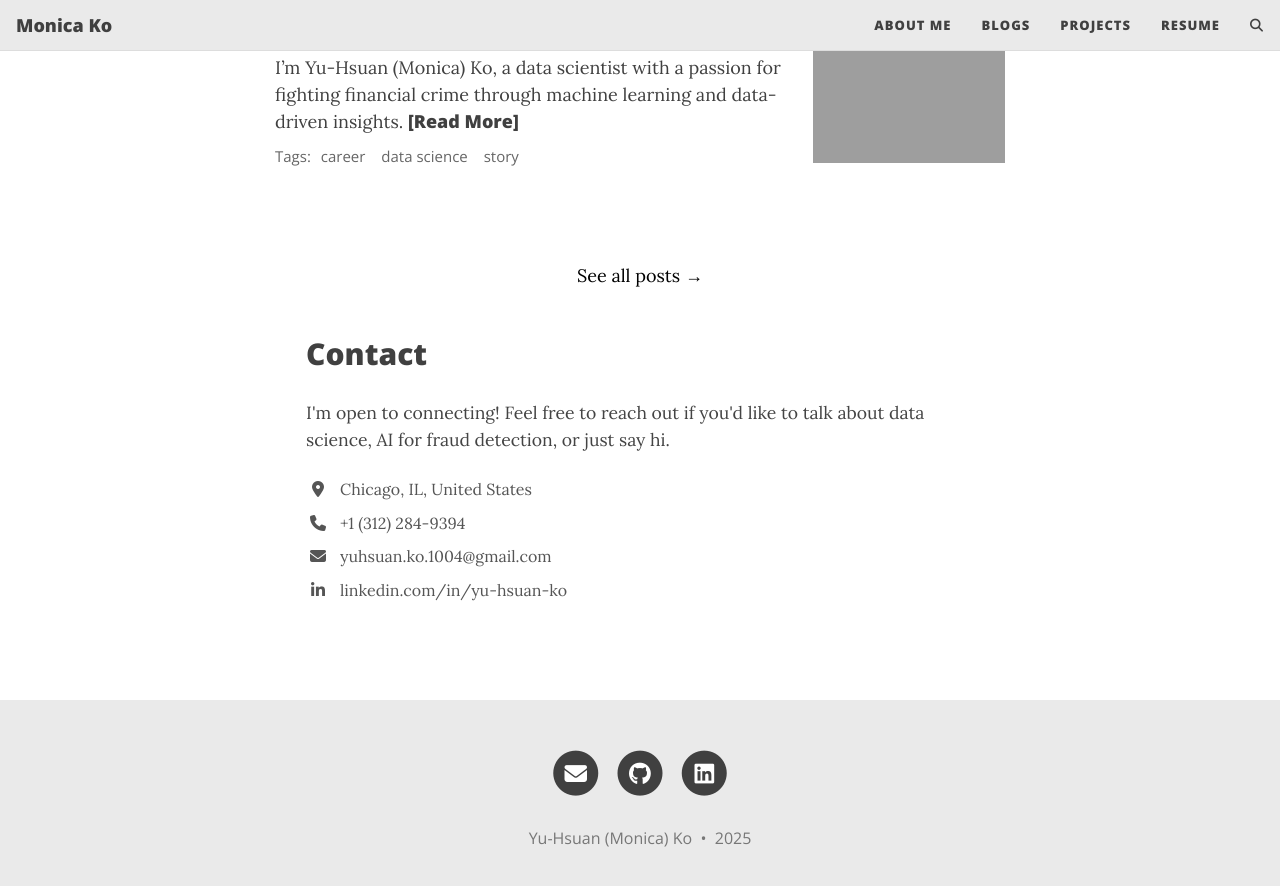
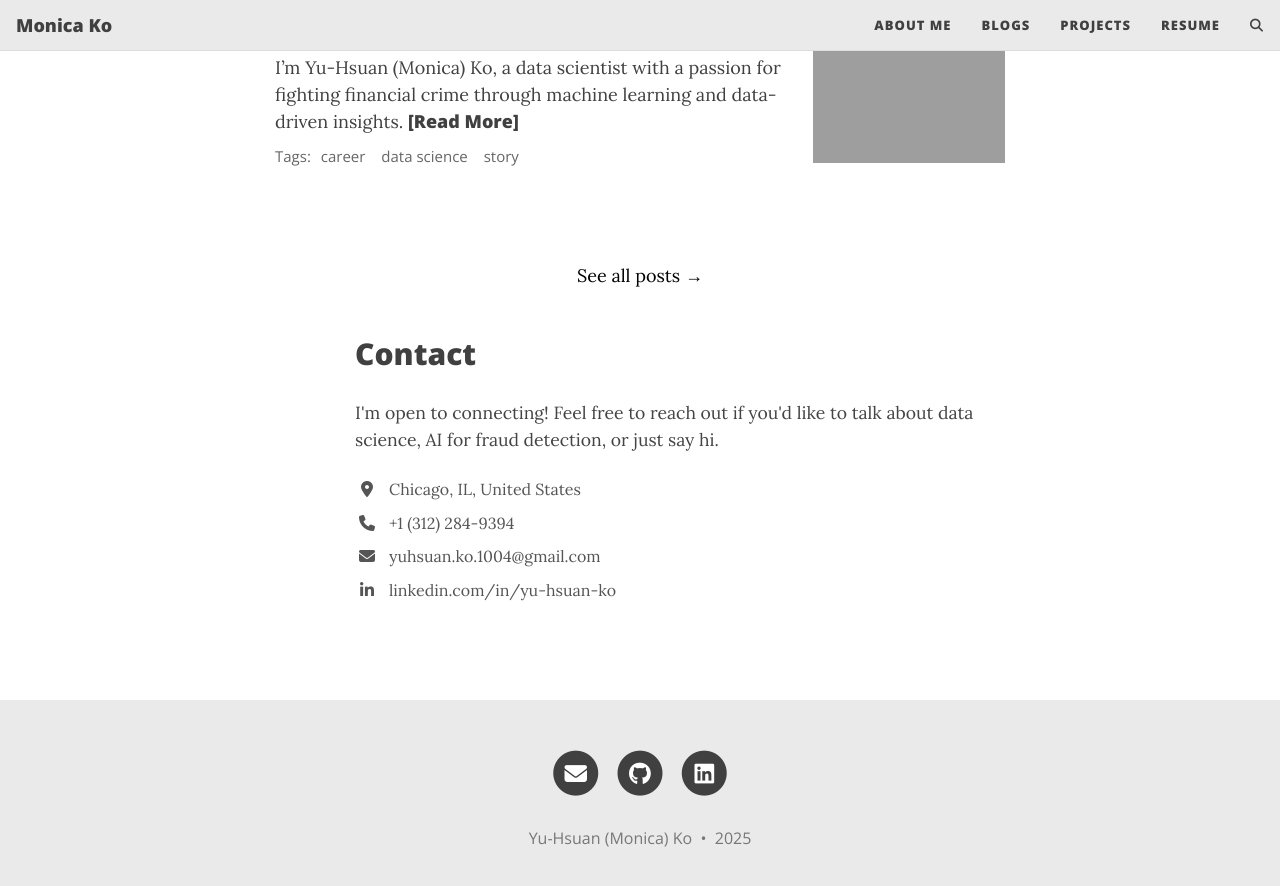
Before and after one commit to yuhsuanko/yuhsuanko.github.io, a Jekyll site: the page built from index.html, in a window 1280 px wide and 900 px high, scrolled down 1056 px. Shown: the top 886 px of the window. Built offline with Jekyll 4.4.1, drawn with Linux system fonts in a browser that asks for light colours; the list of posts is cut into pages by our own code; comment, search, counter and statistics services are not loaded.

Commit message:
Update index.html

```diff
--- a/index.html
+++ b/index.html
@@ -117,7 +117,7 @@ subtitle: Hi, I'm Monica. I'm a data scientist focused on anti-money laundering
   </div>
 </section>
 
-<section class="contact-section" style="max-width: 700px; margin: 3rem auto; padding: 0 1rem; text-align: left;">
+<section class="contact-section" style="max-width: 700px; margin: 3rem 0 3rem 5vw; padding: 0 1rem; text-align: left;">
   <h2>Contact</h2>
 
   <p style="font-size: 1.1rem; color: #444; margin-bottom: 1.5rem;">
```
